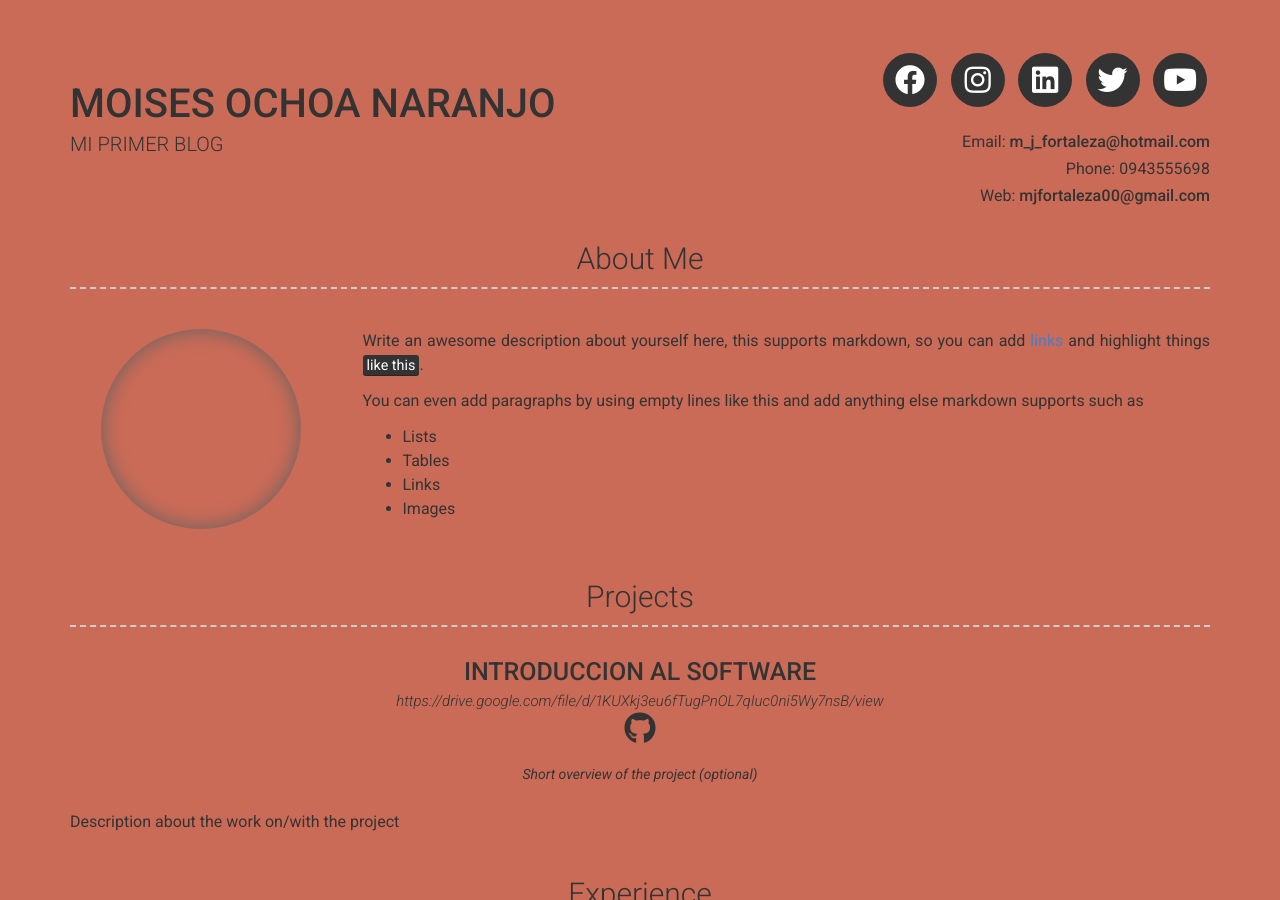
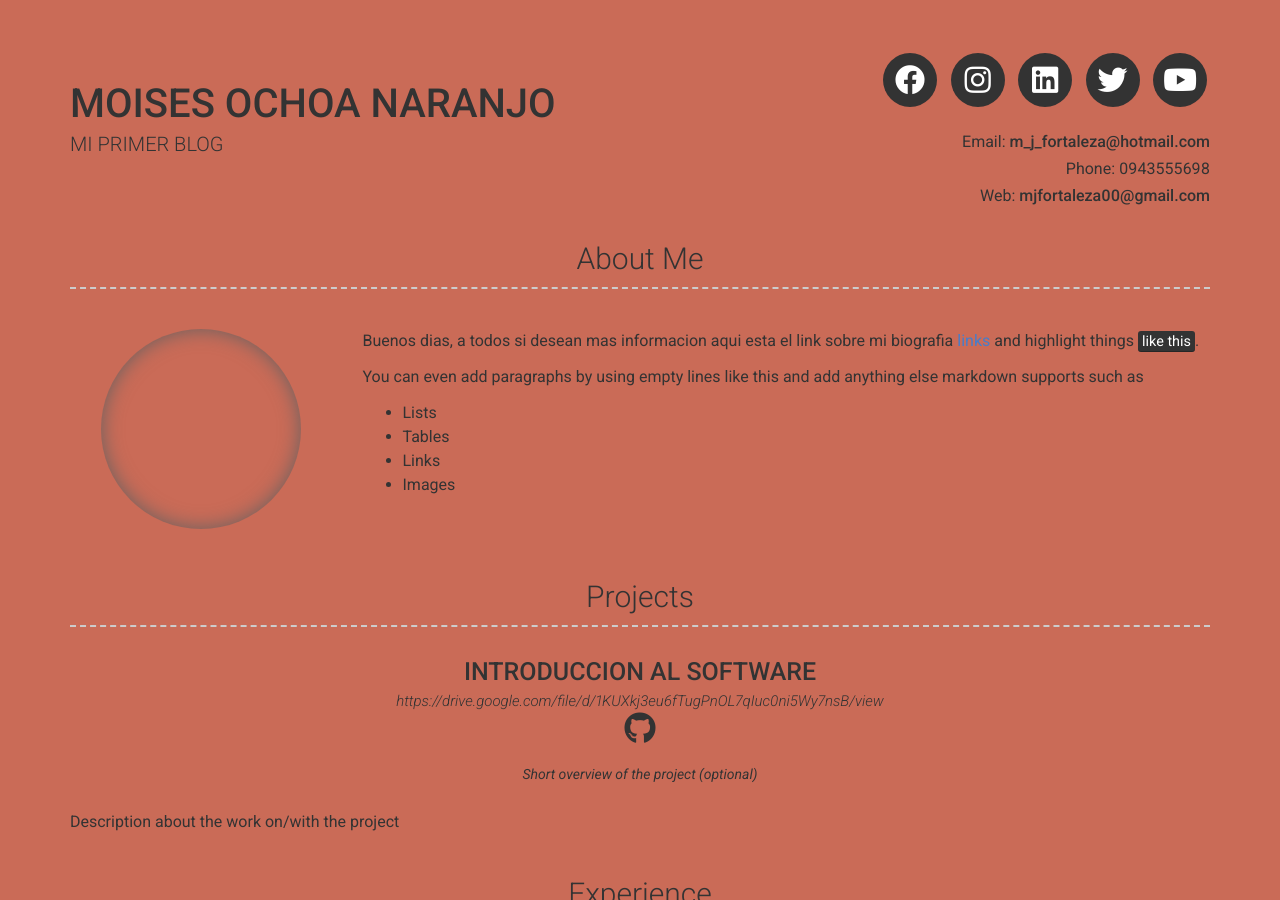
Before and after one commit to moises2018-gif/LORE, a Jekyll site: the page built from index.md, in a window 1280 px wide and 900 px high. Built offline with Jekyll 4.4.1, drawn with Linux system fonts in a browser that asks for light colours; nearby versions of some CDN libraries.

Commit message:
Update _config.yml

```diff
--- a/_config.yml
+++ b/_config.yml
@@ -26,7 +26,7 @@ youtube_username: jekyll
 # about_title: About Me (Use this to override about section title)
 about_profile_image: Directory of profile image (eg. images/profile.jpg)
 about_content: | # this will include new lines to allow paragraphs
-  Write an awesome description about yourself here, this supports markdown, so you can add [links](https://moises2018-gif.github.io/word/) and highlight things <mark>like this</mark>.
+  Buenos dias, a todos si desean mas informacion aqui esta el link sobre mi biografia [links](https://moises2018-gif.github.io/word/) and highlight things <mark>like this</mark>.
 
   You can even add paragraphs by using empty lines like this and add anything else markdown supports such as
     - Lists
```
